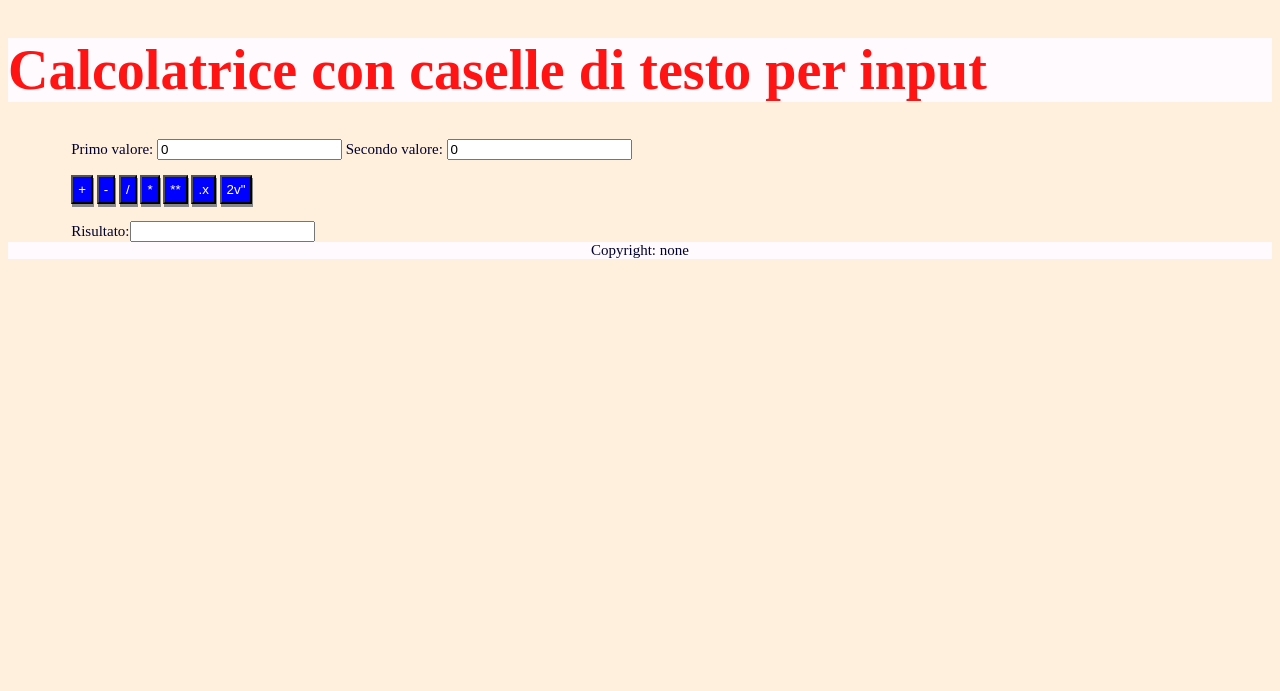
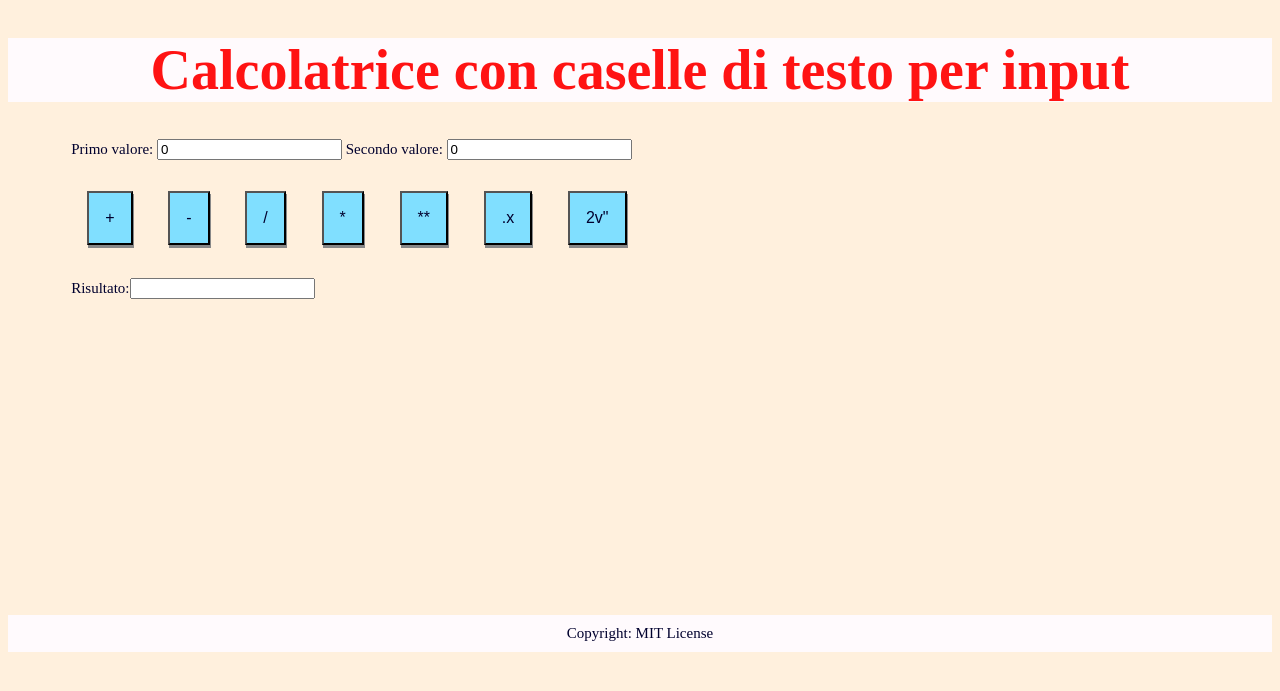
Before and after one commit to Lince99/Websites, a PHP site: page /external_JS_calculator/calcolatrice.html in a window 1280 px wide. Shown: the top 691 px of the page. Run offline with PHP 8.4, Linux system fonts and the light colour scheme.

Commit message:
Fix js 0**0 control, add css rules on ext js calculator

```diff
--- a/external_JS_calculator/calcolatrice.html
+++ b/external_JS_calculator/calcolatrice.html
@@ -35,7 +35,7 @@
 			<br>Risultato:<input type="text" id="risultato" value=""> </br>
 		</div>
 		<div class="footer">
-			Copyright: none
+			Copyright: MIT License
 		</div>
 	</body>
 </html>
--- a/external_JS_calculator/funzioni.js
+++ b/external_JS_calculator/funzioni.js
@@ -58,7 +58,10 @@ function divisione() {
 
 function potenza() {
     get_values();
-    risultato = Math.pow(a,b);
+    if(a == 0 && b == 0)
+		risultato = "Undefined";
+	else
+		risultato = Math.pow(a,b);
     document.getElementById('risultato').value = risultato;
     risultato = "";
 }
--- a/external_JS_calculator/stilecalc.css
+++ b/external_JS_calculator/stilecalc.css
@@ -9,17 +9,20 @@ body {
 }
 
 button {
-    padding: 5px;
-    color: white;
+    padding: 16px;
+    font-size: 16px;
+    color: #00002e;
     text-align: center;
     box-shadow: 1px 3px #888888;
-    background-color: #0000ff;
+    background-color: #80dfff;
+    margin: 16px;
 }
 
 .header {
     font-size: 28px;
     font-weight: bold;
     color: #ff1313;
+    text-align: center;
     background-color: #fffafd;
 }
 
@@ -29,6 +32,8 @@ button {
 }
 
 .footer {
+	margin-top: 25%;
+	padding: 10px;
     background-color: #fffafd;
     text-align: center;
 }
```
